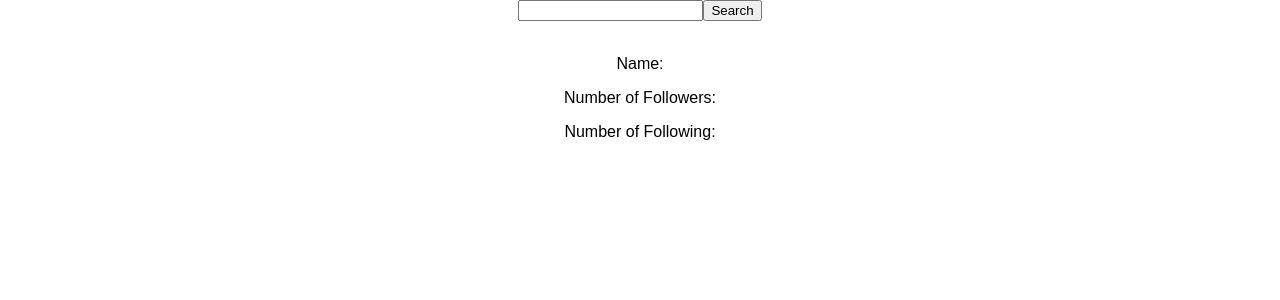
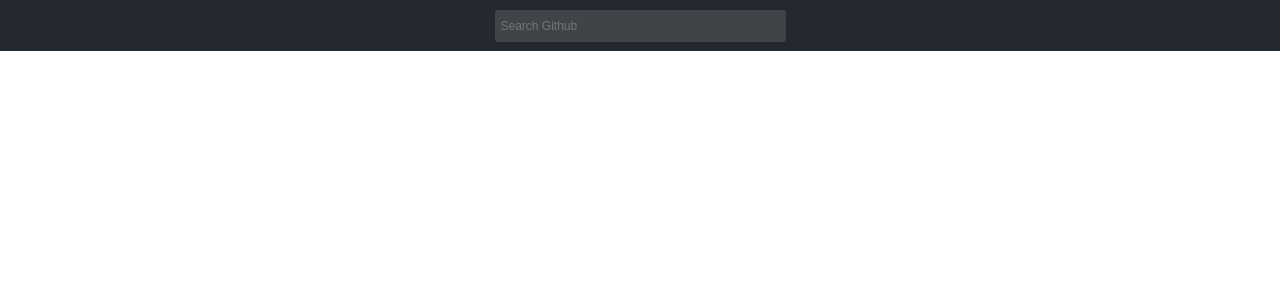
Before and after one commit to maecapozzi/github-clone, a React (Create React App) app: page / in a window 1280 px wide. Shown: the top 300 px of the page. Built offline with nearby package versions, Linux system fonts and the light colour scheme.

Commit message:
Styling and refactoring

```diff
--- a/package.json
+++ b/package.json
@@ -7,6 +7,7 @@
   },
   "dependencies": {
     "axios": "^0.17.1",
+    "material-ui": "^0.19.4",
     "react": "^16.1.1",
     "react-dom": "^16.1.1"
   },
--- a/src/App.css
+++ b/src/App.css
@@ -1,28 +1,3 @@
 .App {
-  text-align: center;
+  width: 100%;
 }
-
-.App-logo {
-  animation: App-logo-spin infinite 20s linear;
-  height: 80px;
-}
-
-.App-header {
-  background-color: #222;
-  height: 150px;
-  padding: 20px;
-  color: white;
-}
-
-.App-title {
-  font-size: 1.5em;
-}
-
-.App-intro {
-  font-size: large;
-}
-
-@keyframes App-logo-spin {
-  from { transform: rotate(0deg); }
-  to { transform: rotate(360deg); }
-}
--- a/src/App.js
+++ b/src/App.js
@@ -1,13 +1,14 @@
 import React, { Component } from 'react'
-import Search from './components/Search'
+import Home from './components/Home'
 import './App.css'
+import MuiThemeProvider from 'material-ui/styles/MuiThemeProvider'
 
 class App extends Component {
   render () {
     return (
-      <div className='App'>
-        <Search />
-      </div>
+      <MuiThemeProvider>
+        <Home />
+      </MuiThemeProvider>
     )
   }
 }
--- a/src/components/Search.js
+++ b/src/components/Home.js
@@ -4,7 +4,7 @@ import UserBadge from './UserBadge'
 import SearchBar from './SearchBar'
 import RepoList from './RepoList'
 
-class Search extends Component {
+class Home extends Component {
   constructor () {
     super()
 
@@ -20,11 +20,12 @@ class Search extends Component {
         profileImage: '',
         name: ''
       },
-      repos: []
+      repos: [],
+      showData: false
     }
 
     this.handleChange = this.handleChange.bind(this)
-    this.handleClick = this.handleClick.bind(this)
+    this.handleSubmit = this.handleSubmit.bind(this)
     this.getUserNames = this.getUserNames.bind(this)
     this.getRepos = this.getRepos.bind(this)
   }
@@ -33,8 +34,11 @@ class Search extends Component {
     this.setState({ username: event.target.value})
   }
 
-  handleClick (event) {
+  handleSubmit (event) {
+    if (event.key === 'Enter') {
+      this.setState({ showData: true })
       this.getUserNames()
+    }
   }
 
   getUserNames () {
@@ -47,11 +51,9 @@ class Search extends Component {
           profileImage: response.data.avatar_url,
           name: response.data.name
         }
-
         this.setState({ userData })
+        this.getRepos()
       })
-
-    this.getRepos()
   }
 
   getRepos () {
@@ -64,12 +66,22 @@ class Search extends Component {
   }
 
   render () {
+    if (!this.state.showData) {
+      return (
+        <SearchBar
+          handleChange={this.handleChange.bind(this)}
+          handleSubmit={this.handleSubmit.bind(this)}
+        />
+      )
+    } else {
       return (
         <div>
           <SearchBar
             handleChange={this.handleChange.bind(this)}
-          handleClick={this.handleClick.bind(this)}
+            handleSubmit={this.handleSubmit.bind(this)}
           />
+          <div className='modules__container'>
+            <div className='grid'>
               <UserBadge
                 numFollowers={this.state.userData.numFollowers}
                 numFollowing={this.state.userData.numFollowing}
@@ -78,8 +90,11 @@ class Search extends Component {
             />
               <RepoList repos={this.state.repos} />
             </div>
+          </div>
+        </div>
       )
     }
   }
+}
 
-export default Search
+export default Home
--- /dev/null
+++ b/src/components/Repo.js
@@ -0,0 +1,19 @@
+import React from 'react'
+import Card from 'material-ui/Card'
+
+const Repo = ({repo}) => (
+  <div className='grid-item thirds'>
+    <Card className='card' key={repo.id}>
+      <div>
+        <h1><a href={repo.url}>{repo.name}</a></h1>
+        <h3>{repo.description}</h3>
+        <a href={repo.git_url}>{repo.git_url}</a>
+        <p>Stars: {repo.stargazers_count}</p>
+        <p>Forks: {repo.forks}</p>
+        <p>Size: {repo.size}</p>
+      </div>
+    </Card>
+  </div>
+)
+
+export default Repo
--- a/src/components/RepoList.js
+++ b/src/components/RepoList.js
@@ -1,23 +1,9 @@
 import React from 'react'
+import Repo from './Repo'
 
 const RepoList = ({repos}) => (
-  <div>
-    {repos.map(repo => {
-      { console.log(repo) }
-      return (
-        <ul key={repo.id}>
-          <div>
-            <p>Repo Name: {repo.name}</p>
-            <p>Description: {repo.description}</p>
-            <p>Git Url: {repo.git_url}</p>
-            <p>Stars: {repo.stargazers_count}</p>
-            <p>Forks: {repo.forks}</p>
-            <p>Size: {repo.size}</p>
-          </div>
-          --------------------------
-        </ul>
-      )
-    })}
+  <div className='grid'>
+    {repos.map(repo => <Repo key={repo.id} repo={repo} />)}
   </div>
 )
 
--- a/src/components/SearchBar.js
+++ b/src/components/SearchBar.js
@@ -1,9 +1,13 @@
 import React from 'react'
 
-const SearchBar = ({handleChange, handleClick}) => (
-  <div>
-    <input onChange={(event) => handleChange(event)} />
-    <button onClick={() => handleClick()}>Search</button>
+const SearchBar = ({handleChange, handleSubmit}) => (
+  <div className='search-bar'>
+    <input
+      className='search-bar__input'
+      placeholder='Search Github'
+      onChange={(event) => handleChange(event)}
+      onKeyPress={(event) => handleSubmit(event)}
+    />
   </div>
 )
 
--- a/src/components/UserBadge.js
+++ b/src/components/UserBadge.js
@@ -1,12 +1,16 @@
 import React from 'react'
+import Card from 'material-ui/Card'
 
 const UserBadge = ({profileImage, name, numFollowers, numFollowing}) => (
-  <div>
-    <img src={profileImage} />
-    <p>Name: {name}</p>
-    <p>Number of Followers: {numFollowers}</p>
-    <p>Number of Following: {numFollowing}</p>
+  <div className='grid-item full'>
+    <Card className='card'>
+      <img className='image__profile' src={profileImage} />
+      <h1>{name}</h1>
+      <p>Followers: {numFollowers}</p>
+      <p>Following: {numFollowing}</p>
+    </Card>
   </div>
+
 )
 
 export default UserBadge
--- a/src/index.css
+++ b/src/index.css
@@ -3,3 +3,76 @@ body {
   padding: 0;
   font-family: sans-serif;
 }
+
+/****** Flexbox Grid ******/
+
+.modules__container {
+  margin: 20px;
+  width: 100%;
+}
+
+.grid {
+  display: flex;
+  justify-content: center;
+  flex-wrap: wrap;
+}
+
+.grid-item {
+  width: 400px;
+  margin-bottom: 10px;
+}
+
+.full {
+  width: 100%;
+}
+
+.half {
+  width: 50%;
+}
+
+.thirds {
+  width: 33%;
+}
+
+/****** Search Bar ******/
+
+.search-bar {
+  align-items: center;
+  background-color: #24292F;
+  display: flex;
+  height: 51px;
+  justify-content: center;
+  text-align: center;
+}
+
+.search-bar__input {
+  background-color: #3F4449;
+  border: none;
+  border-radius: 3px;
+  color: white;
+  font-size: 12px;
+  height: 30px;
+  padding-left: 0.5em;
+  width: 283px;
+}
+
+/****** Repo List *******/
+
+.card {
+  height: 450px;
+  padding: 20px;
+  margin: 10px;
+}
+
+.image__profile {
+  height: 200px;
+  width: 200px;
+}
+
+/******* Media Queries *****/
+
+@media (max-width: 800px) {
+  .thirds {
+    width: 100%;
+  }
+}
```
Lines whose indentation alone changed are shown as unchanged.
